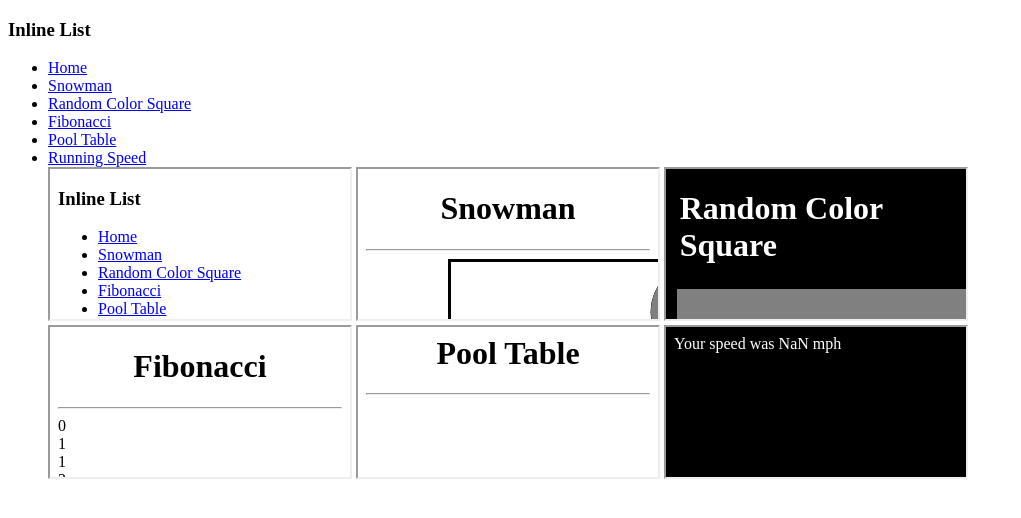
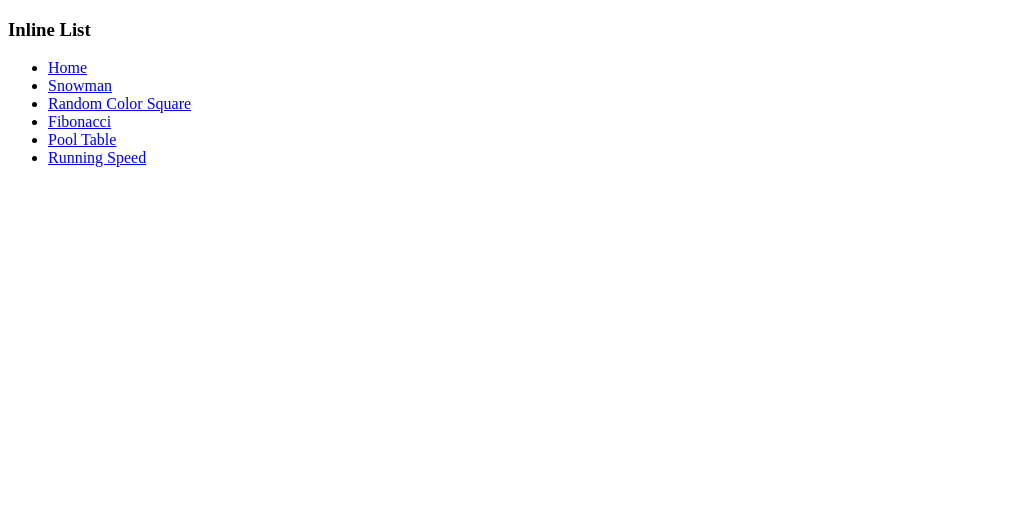
Before and after one commit to sheebee/sheebee.github.io, a plain HTML site: page index.html in a window 1280 px wide. Shown: the whole page, without its empty margins (0-1021 px from the left). Drawn offline with Linux system fonts and the light colour scheme.

Commit message:
Update index.html

```diff
--- a/index.html
+++ b/index.html
@@ -17,12 +17,7 @@
     			<li><a href="http://sheebee.github.io/Code HS_Lesson 14_While Loops_Fibonacci.html">Fibonacci</a></li>
     			<li><a href="http://sheebee.github.io/Code HS_Lesson 18_Functions and Parameters 3_Pool Table.html">Pool Table</a></li>
     			<li><a href="http://sheebee.github.io/Code HS_Lesson 4_Basic Math in JavaScript_Running Speed.html">Running Speed</a></li>
-    		<iframe src="http://sheebee.github.io/index.html"></iframe>
-    		<iframe src="http://sheebee.github.io/Code HS_Lesson 5_Using Graphics in JS_Snowman.html"></iframe>
-		<iframe src="http://sheebee.github.io/Code HS_Lesson 13_Random Color Square.html"></iframe>
-		<iframe src="http://sheebee.github.io/Code HS_Lesson 14_While Loops_Fibonacci.html"></iframe>
-		<iframe src="http://sheebee.github.io/Code HS_Lesson 18_Functions and Parameters 3_Pool Table.html"></iframe>
-		<iframe src="http://sheebee.github.io/Code HS_Lesson 4_Basic Math in JavaScript_Running Speed.html"></iframe>
+
 </body>
 </html>
 
```
